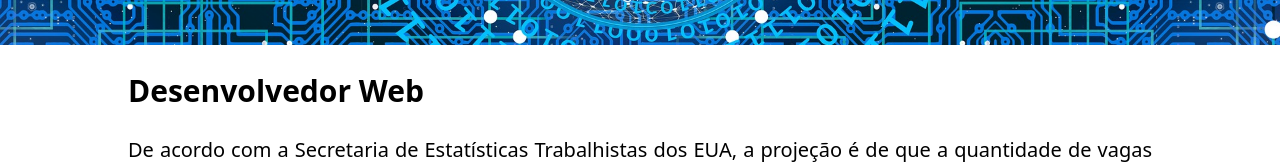
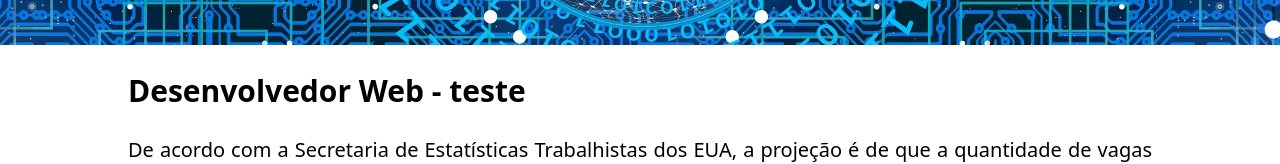
Before and after one commit to R1card1/Desenvolvedor-Web, a plain HTML site: page index.html in a window 1280 px wide. Shown: the part 355-519 px from the top of the page. Drawn offline with Linux system fonts and the light colour scheme; some packages are replaced by stand-ins of ours; a script that the page names is missing.

Commit message:
Update index.html
alteração teste

```diff
--- a/index.html
+++ b/index.html
@@ -34,7 +34,7 @@
     </figure>
     <main>
         <section>
-        <h1>Desenvolvedor Web</h1>
+        <h1>Desenvolvedor Web - teste</h1>
         <p> De acordo com a Secretaria de Estatísticas Trabalhistas dos EUA, a projeção é de que a quantidade de vagas de trabalho para desenvolvedores web vai crescer 8% até 2029 — 4% a mais do que o crescimento médio de outras profissões.</p>
         <article>
             <h2>
```
